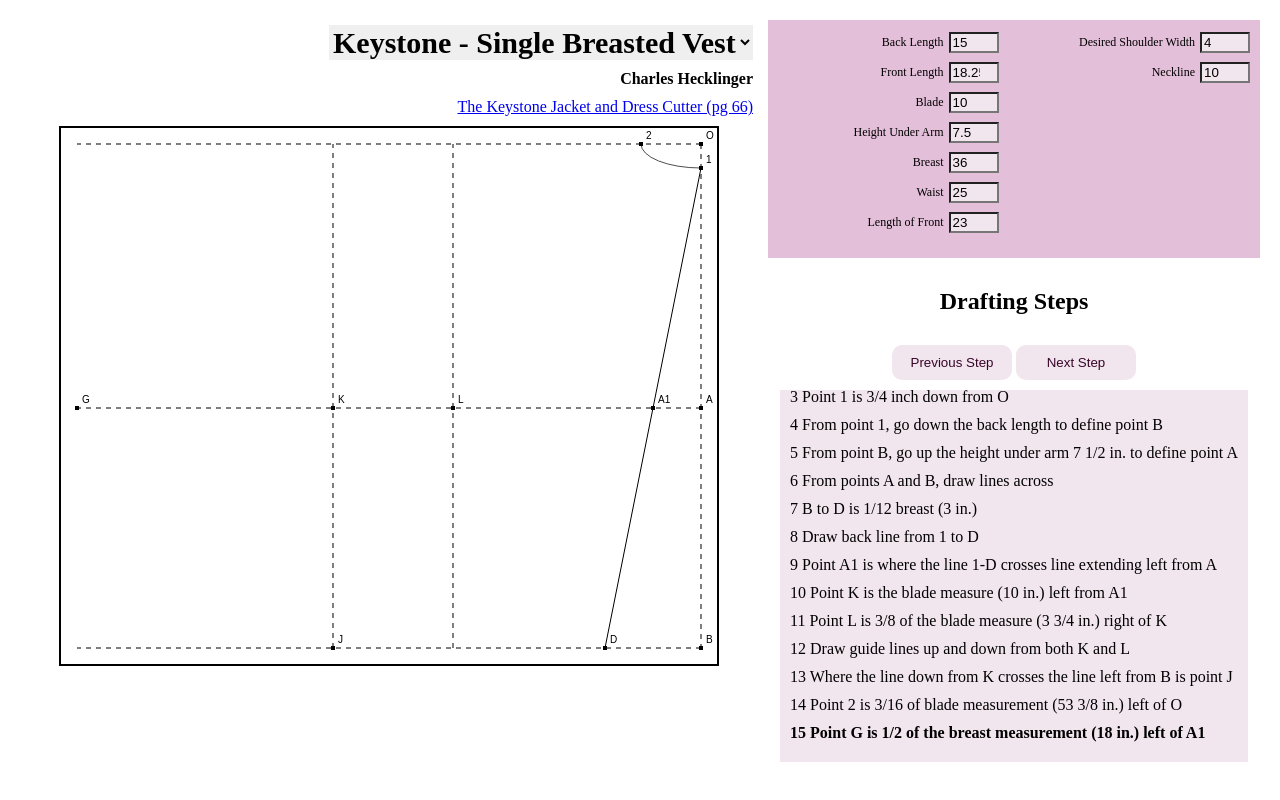
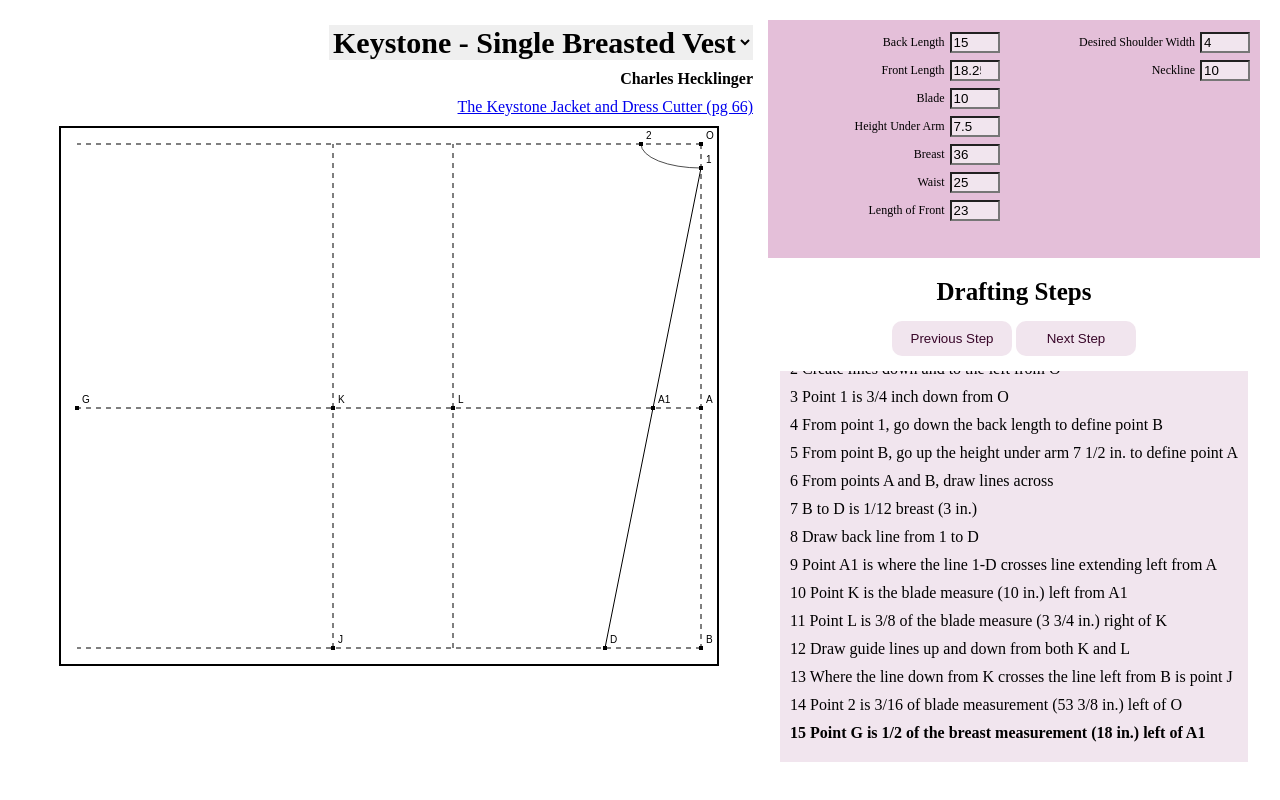
Before and after one commit to KylaBendrik/drafting-dynamically, a website: page index.html in a window 1280 px wide. Drawn offline with nearby package versions, Linux system fonts and the light colour scheme; files that its build step writes are made by us from their sources; files whose address does not match are found by name.

Commit message:
modified spacing

```diff
--- a/styles.scss
+++ b/styles.scss
@@ -12,6 +12,13 @@
   align-items: stretch;
   margin: 20px;
   font-family: serif;
+}
+
+h2 {
+  display: block;
+  font-size: 25px;
+  margin: 10px;
+  font-weight: bold;
 }
 
 #designInfo {
@@ -63,7 +70,7 @@
     background: $brand-color-light;
     list-style-type: none;
     padding: 10px;
-    gap: 5px;
+    gap: 3px;
 
     li {
       display: flex;
@@ -134,7 +141,7 @@
 }
 
 #controls {
-  margin: 10px 0;
+  margin: 5px 0px 15px;
 }
 
 #controls button {
```
